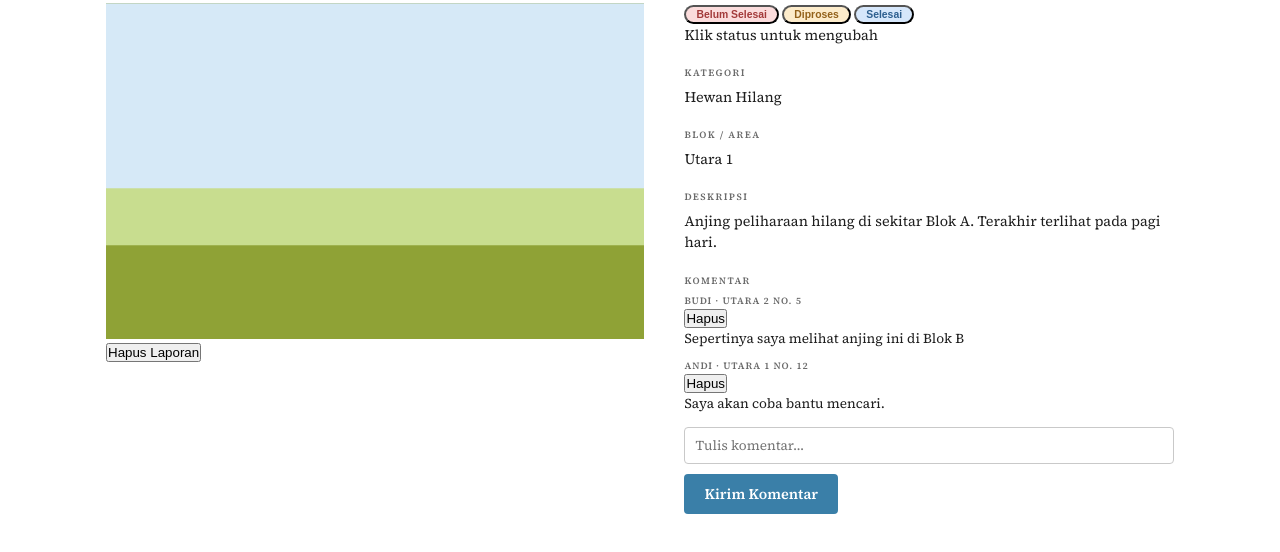
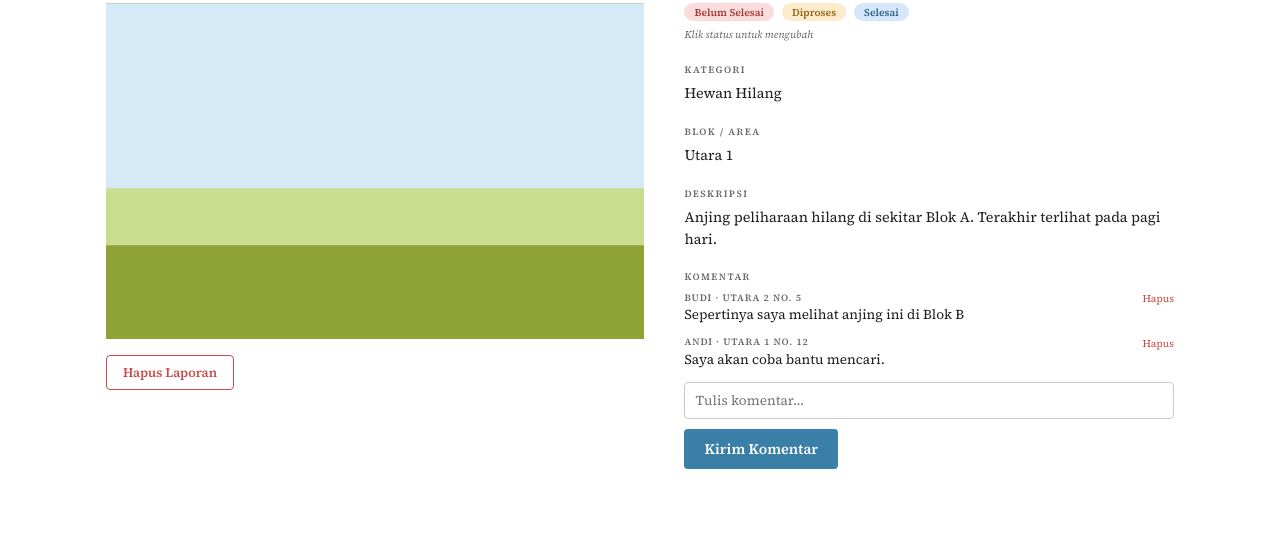
Before and after one commit to Mikhailken/komuport, a plain HTML site: page frontend/detail-laporan-admin.html in a window 1280 px wide. Shown: the part 214-766 px from the top of the page. Drawn offline with Linux system fonts and the light colour scheme.

Commit message:
Frontend: tampilan CSS khusus admin di detail laporan

```diff
--- a/frontend/css/style.css
+++ b/frontend/css/style.css
@@ -450,3 +450,42 @@ a:hover { text-decoration: underline; }
   .statistik { max-width: 520px; gap: 24px; }
   .statistik-kotak { padding: 16px; }
 }
+/* =====================================================================
+   BAGIAN 9 - TAMBAHAN KHUSUS ADMIN (detail laporan)
+   ===================================================================== */
+
+/* ---------- 23. Pilihan status (badge yang bisa diklik) ---------- */
+.pilihan-status { display: flex; flex-wrap: wrap; gap: 8px; }
+.pilihan-status .badge {
+  border: none;
+  font-family: var(--font);
+  cursor: pointer;
+}
+.pilihan-status .badge:hover { filter: brightness(0.93); }
+.petunjuk { font-size: 0.65rem; font-style: italic; color: var(--teks-pudar); margin-top: 6px; }
+
+/* ---------- 24. Tombol hapus (laporan & komentar) ---------- */
+.tombol-hapus {
+  margin-top: 16px;
+  padding: 8px 16px;
+  border: 1px solid #c94a4a;
+  border-radius: var(--radius);
+  background: var(--putih);
+  color: #c94a4a;
+  font-family: var(--font);
+  font-size: 0.8rem;
+  font-weight: 600;
+  cursor: pointer;
+}
+.tombol-hapus:hover { background: #fbeaea; }
+
+.komentar-atas { display: flex; justify-content: space-between; align-items: center; gap: 8px; }
+.hapus-komentar {
+  background: none;
+  border: none;
+  color: #c94a4a;
+  font-family: var(--font);
+  font-size: 0.65rem;
+  cursor: pointer;
+}
+.hapus-komentar:hover { text-decoration: underline; }
```
